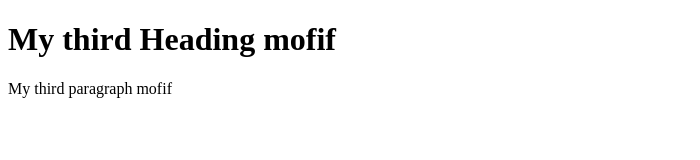
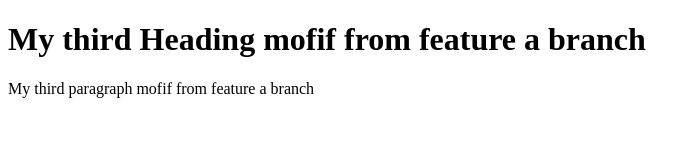
Before and after one commit to mohamedbalbola/myapp, a plain HTML site: page index.html in a window 1280 px wide. Shown: the whole page, without its empty margins (0-700 px from the left). Drawn offline with Linux system fonts and the light colour scheme.

Commit message:
i have just modified

```diff
--- a/index.html
+++ b/index.html
@@ -3,9 +3,9 @@
 
 <body>
 
-    <h1>My third Heading mofif </h1>
+    <h1>My third Heading mofif from feature a branch </h1>
 
-    <p>My third paragraph mofif </p>
+    <p>My third paragraph mofif from feature a branch </p>
 
 </body>
 
```
